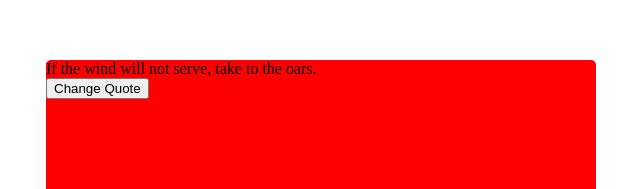
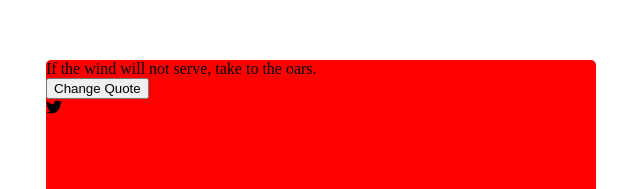
Before and after one commit to KHegedus1/RandomQuoteMachine, a React (Create React App) app in the folder project/: page / in a window 1280 px wide. Shown: the part 203-392 px from the top of the page, without its empty margins (319-959 px from the left). Built offline with nearby package versions, Linux system fonts and the light colour scheme.

Commit message:
react icons-twitter

```diff
--- a/project/package.json
+++ b/project/package.json
@@ -11,6 +11,7 @@
     "@testing-library/user-event": "^13.5.0",
     "react": "^18.2.0",
     "react-dom": "^18.2.0",
+    "react-icons": "^4.4.0",
     "react-scripts": "^2.1.3",
     "web-vitals": "^2.1.4"
   },
--- a/project/src/App.js
+++ b/project/src/App.js
@@ -1,11 +1,8 @@
 import React ,{useState} from 'react';
 import Quotes from './Quotes';
 import './Style.css';
-import { library } from '@fortawesome/fontawesome-svg-core'
-import { fas } from '@fortawesome/free-solid-svg-icons'
-import { fab } from '@fortawesome/free-brands-svg-icons'
+import {FaTwitter} from "react-icons/fa";
 
-library.add(fas, fab)
 
 
 function App() {
@@ -16,7 +13,7 @@ function App() {
       <div id="text">{quote}</div>
       <div id="author"></div>
       <button onClick={()=>setQuote("Citat 2 test")}>Change Quote</button>
-      <div><a id="tweet-quote"></a></div>
+      <div><a id="tweet-quote"><FaTwitter /></a></div>
     </div>
     </>
   )
```
Also changed, not shown: 1 other file (tests, documents, lock files or other folders).
